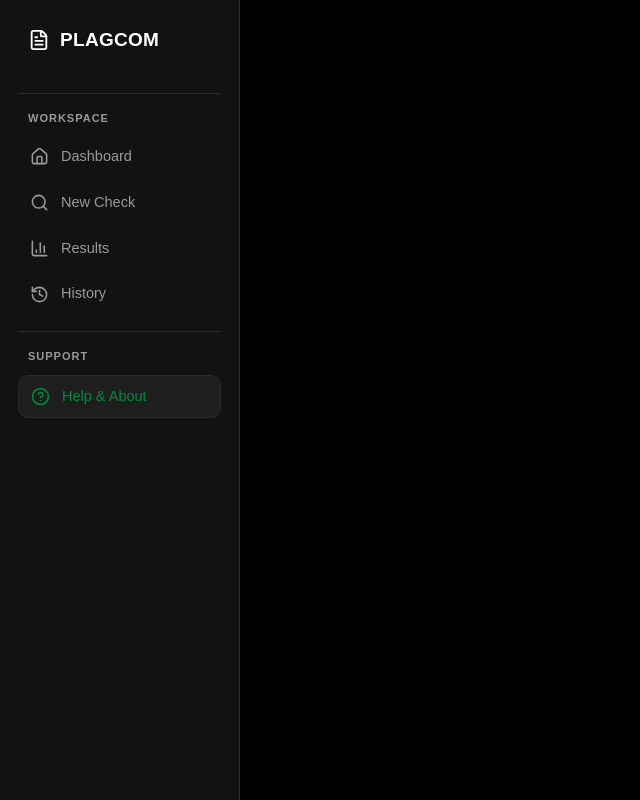
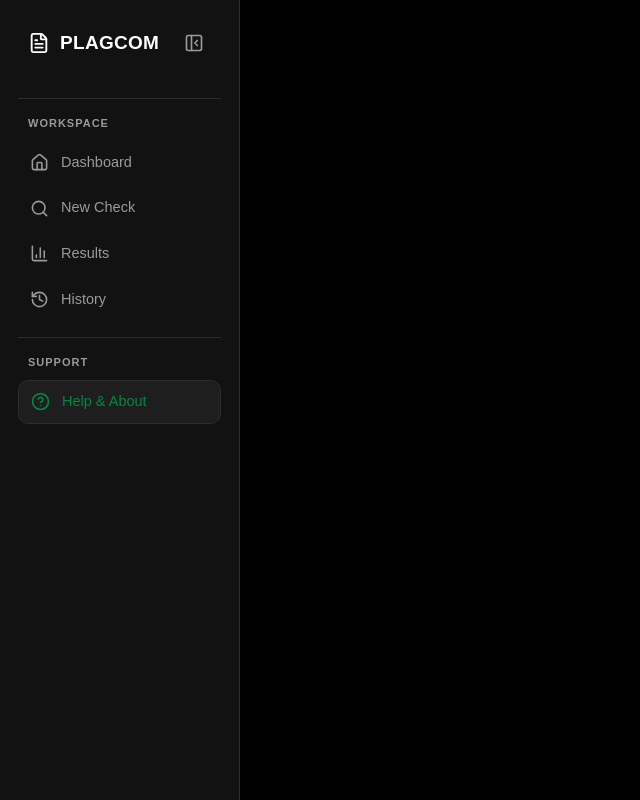
Before and after one commit to 24f2005749/plagiarism-detector, a React app in the folder frontend/: page /help in a window 1280 px wide. Shown: the whole page, without its empty margins (0-640 px from the left). Built offline with nearby package versions, Linux system fonts and the light colour scheme; the HTML template or start-up script is replaced by a standard one.

Commit message:
Added toggle for sidebar

```diff
--- a/frontend/src/App.css
+++ b/frontend/src/App.css
@@ -160,7 +160,8 @@ body {
   padding: 26px 18px;
   background-color: var(--header-bg);
   border-right: 1px solid var(--button-border);
-  transition: background-color 0.3s ease, border-color 0.3s ease;
+  overflow: hidden;
+  transition: width 0.25s ease, padding 0.25s ease, background-color 0.3s ease, border-color 0.3s ease;
 }
 
 .sidebar-logo {
@@ -172,6 +173,72 @@ body {
   font-weight: 700;
   letter-spacing: 0.3px;
   color: var(--text-color);
+}
+
+.sidebar-toggle {
+  width: 34px;
+  height: 34px;
+  margin-left: auto;
+  padding: 0;
+  display: inline-flex;
+  align-items: center;
+  justify-content: center;
+  flex: 0 0 auto;
+  border: 1px solid transparent;
+  border-radius: 9px;
+  background: transparent;
+  color: var(--secondary-text);
+  cursor: pointer;
+  transition: background-color 0.2s ease, color 0.2s ease, border-color 0.2s ease;
+}
+
+.sidebar-toggle:hover,
+.sidebar-toggle:focus-visible {
+  border-color: var(--button-border);
+  background-color: var(--button-bg);
+  color: var(--text-color);
+  outline: none;
+}
+
+.sidebar--collapsed {
+  width: 68px;
+  padding-right: 10px;
+  padding-left: 10px;
+}
+
+.sidebar--collapsed .sidebar-logo {
+  padding: 0 0 22px;
+  justify-content: center;
+}
+
+.sidebar--collapsed .sidebar-logo > svg,
+.sidebar--collapsed .sidebar-label,
+.sidebar--collapsed .sidebar-section-title {
+  display: none;
+}
+
+.sidebar--collapsed .sidebar-toggle {
+  margin: 0;
+}
+
+.sidebar--collapsed .sidebar-divider {
+  margin: 10px 0;
+}
+
+.sidebar--collapsed .sidebar-section {
+  display: contents;
+}
+
+.sidebar--collapsed .sidebar-nav {
+  gap: 8px;
+}
+
+.sidebar--collapsed .sidebar-link {
+  width: 44px;
+  height: 44px;
+  justify-content: center;
+  padding: 0;
+  margin: 0 auto;
 }
 
 .sidebar-divider {
@@ -1017,10 +1084,22 @@ body {
     flex-direction: column;
   }
 
+  .app-layout.sidebar-collapsed {
+    flex-direction: row;
+  }
+
   .sidebar {
     width: 100%;
     min-height: auto;
     position: static;
+  }
+
+  .sidebar--collapsed {
+    width: 68px;
+    min-height: 100vh;
+    position: sticky;
+    top: 0;
+    align-self: flex-start;
   }
 
   .dashboard-header,
--- a/frontend/src/App.jsx
+++ b/frontend/src/App.jsx
@@ -9,6 +9,7 @@ import Loader from "./components/Loader.jsx";
 function App() {
   const [darkMode, setDarkMode] = useState(true);
   const [isLoading,setLoading]=useState(false);
+  const [sidebarCollapsed, setSidebarCollapsed] = useState(false);
   const toggleTheme = () => {
     setDarkMode((prev) => !prev);
   };
@@ -17,9 +18,12 @@ function App() {
     <div className={darkMode ? "app dark-theme" : "app light-theme"}>
        {isLoading && <Loader/>}
       <BrowserRouter>
-        <div className="app-layout">
+        <div className={`app-layout ${sidebarCollapsed ? "sidebar-collapsed" : ""}`}>
 
-          <Sidebar />
+          <Sidebar
+            collapsed={sidebarCollapsed}
+            onToggle={() => setSidebarCollapsed((collapsed) => !collapsed)}
+          />
 
           <div className="app-main">
             <Routes>
--- a/frontend/src/components/sidebar.jsx
+++ b/frontend/src/components/sidebar.jsx
@@ -5,11 +5,13 @@ import {
   BarChart3,
   History,
   HelpCircle,
+  PanelLeftClose,
+  PanelLeftOpen,
 } from "lucide-react";
 
 import { NavLink } from "react-router-dom";
 
-function Sidebar() {
+function Sidebar({ collapsed, onToggle }) {
  const workspaceItems = [
   { label: "Dashboard", icon: Home, path: "/" },
   { label: "New Check", icon: Search, path: "/new-check" },
@@ -24,10 +26,20 @@ function Sidebar() {
   },
 ];
   return (
-    <aside className="sidebar">
+    <aside className={`sidebar ${collapsed ? "sidebar--collapsed" : ""}`}>
       <div className="sidebar-logo">
         <FileText size={22} />
-        <span>PLAGCOM</span>
+        <span className="sidebar-label">PLAGCOM</span>
+        <button
+          className="sidebar-toggle"
+          type="button"
+          onClick={onToggle}
+          aria-label={collapsed ? "Open sidebar" : "Close sidebar"}
+          aria-expanded={!collapsed}
+          title={collapsed ? "Open sidebar" : "Close sidebar"}
+        >
+          {collapsed ? <PanelLeftOpen size={20} /> : <PanelLeftClose size={20} />}
+        </button>
       </div>
       <div className="sidebar-divider" />
       <div className="sidebar-section">
@@ -41,9 +53,11 @@ function Sidebar() {
               className={({ isActive }) =>
                 `sidebar-link ${isActive ? "active" : ""}`
               }
+              aria-label={label}
+              title={collapsed ? label : undefined}
             >
               <Icon size={19} />
-              <span>{label}</span>
+              <span className="sidebar-label">{label}</span>
             </NavLink>
           ))}
         </nav>
@@ -59,9 +73,11 @@ function Sidebar() {
               className={({ isActive }) =>
                 `sidebar-link ${isActive ? "active" : ""}`
               }
+              aria-label={label}
+              title={collapsed ? label : undefined}
             >
               <Icon size={19} />
-              <span>{label}</span>
+              <span className="sidebar-label">{label}</span>
             </NavLink>
           ))}
         </nav>
```
